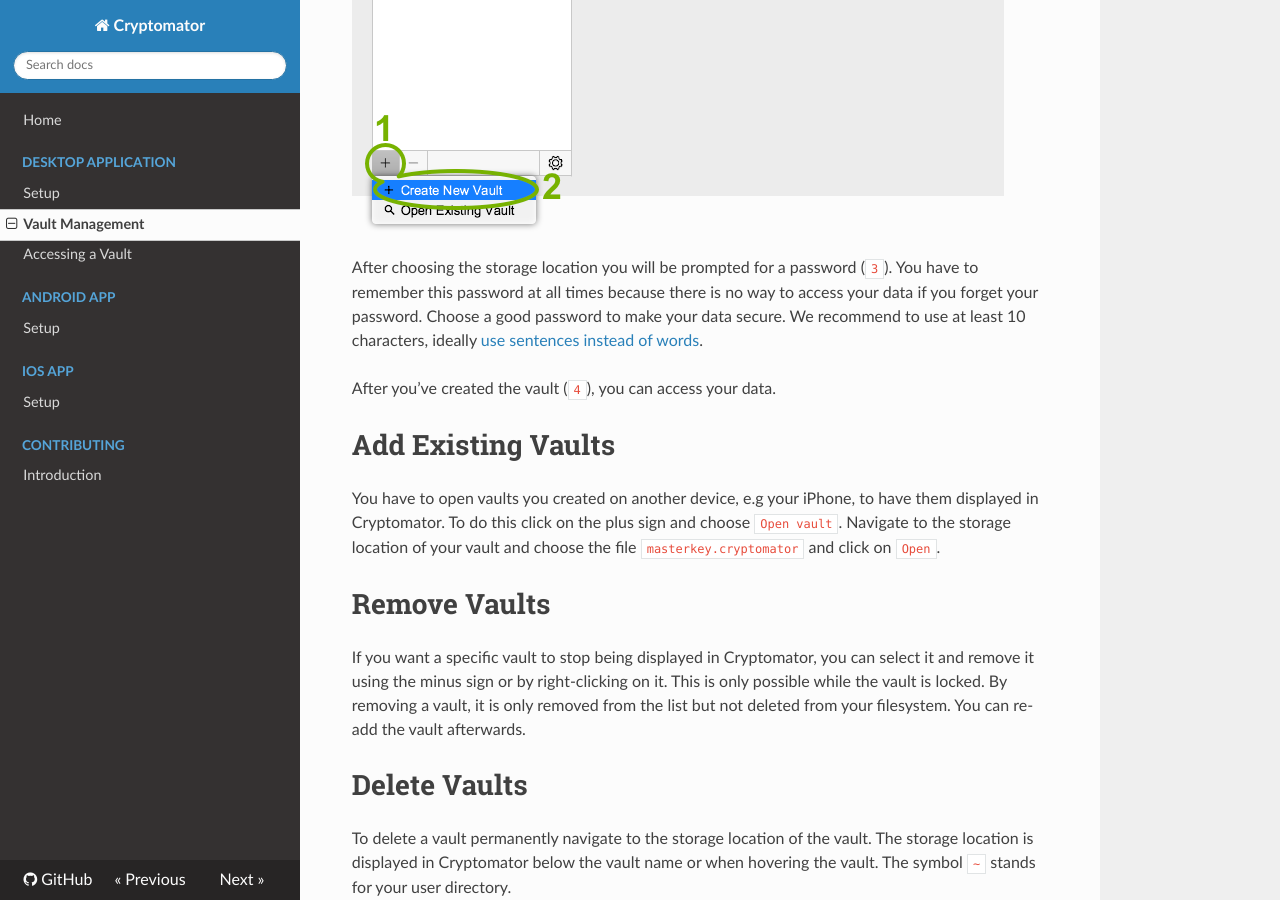
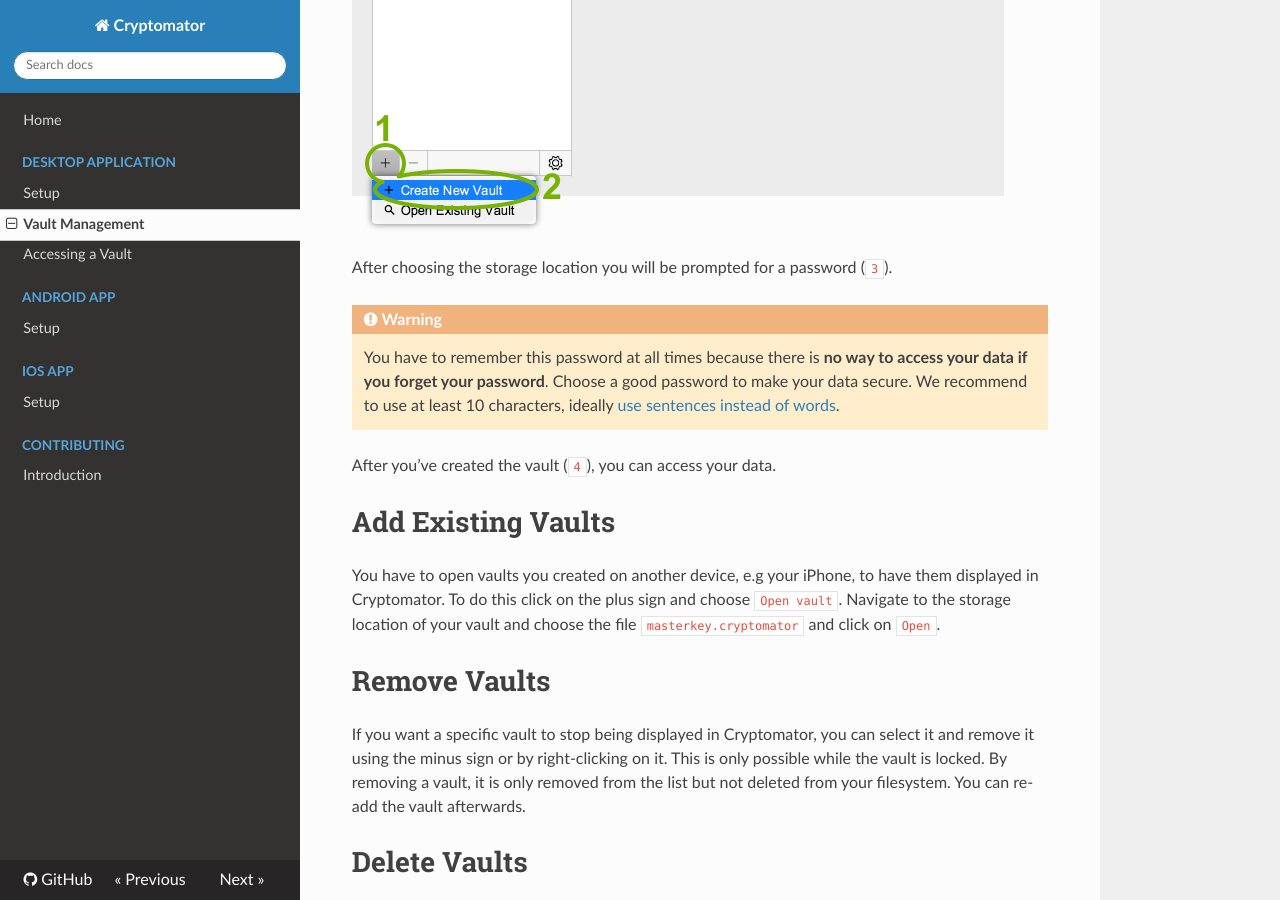
Before and after one commit to cryptomator/docs, an MkDocs documentation site: the page built from docs/desktop/vault-management.md, in a window 1280 px wide and 900 px high, scrolled down 524 px. Built offline with MkDocs 1.6.1, drawn with Linux system fonts in a browser that asks for light colours; nearby versions of some CDN libraries.

```diff
--- a/docs/desktop/vault-management.md
+++ b/docs/desktop/vault-management.md
@@ -4,7 +4,10 @@ To create a new vault click on the plus sign (`1`) and choose `Create vault` (`2
 
 ![How to create a new vault](../img/create-new-vault.png)
 
-After choosing the storage location you will be prompted for a password (`3`). You have to remember this password at all times because there is no way to access your data if you forget your password. Choose a good password to make your data secure. We recommend to use at least 10 characters, ideally [use sentences instead of words](https://xkcd.com/936/).
+After choosing the storage location you will be prompted for a password (`3`).
+
+!!! warning
+    You have to remember this password at all times because there is **no way to access your data if you forget your password**. Choose a good password to make your data secure. We recommend to use at least 10 characters, ideally [use sentences instead of words](https://xkcd.com/936/).
 
 After you’ve created the vault (`4`), you can access your data.
 
```
